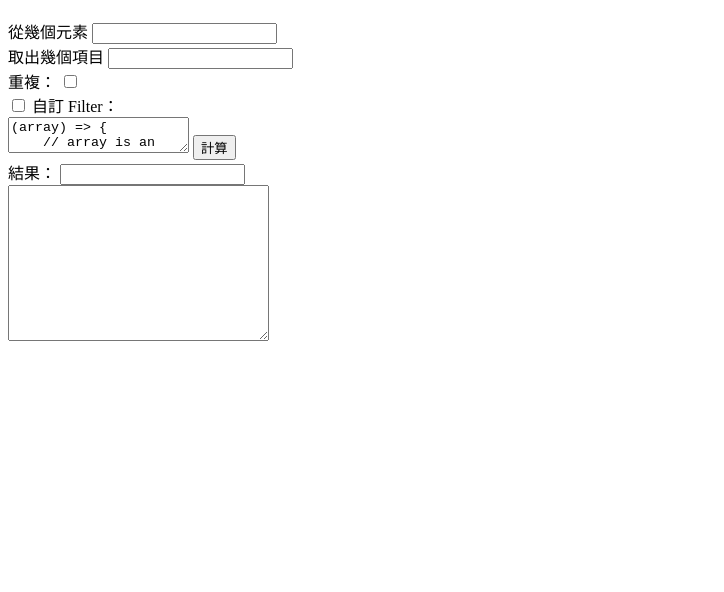
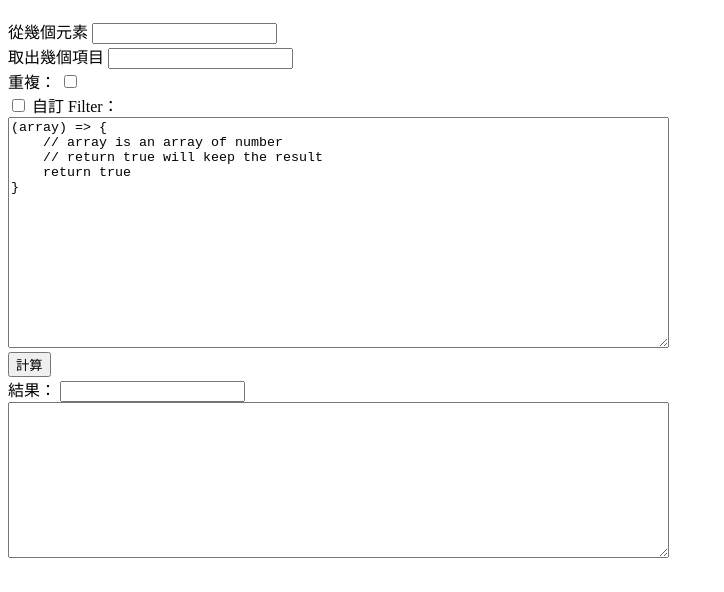
Before and after one commit to lancatlin/combine_generator, a plain HTML site: page index.html in a window 1280 px wide. Shown: the part 70-662 px from the top of the page, without its empty margins (0-724 px from the left). Drawn offline with Linux system fonts and the light colour scheme.

Commit message:
設定 textarea 尺寸

```diff
--- a/index.html
+++ b/index.html
@@ -14,17 +14,16 @@
         <input type="checkbox" name="" id="repeated"><br>
         <input type="checkbox" name="" id="use_filter">
         <label for="">自訂 Filter：</label><br>
-        <textarea id="filter">
+        <textarea id="filter" cols="80" rows="15">
 (array) => {
     // array is an array of number
     // return true will keep the result
     return true
-}
-        </textarea>
+}</textarea><br>
         <button onclick="main()">計算</button><br>
 
         <label for="">結果：</label>
         <input type="text" name="" id="result" readonly><br>
-        <textarea name="" id="area" cols="30" rows="10"></textarea>
+        <textarea name="" id="area" cols="80" rows="10"></textarea>
     </body>
 </html>
```
